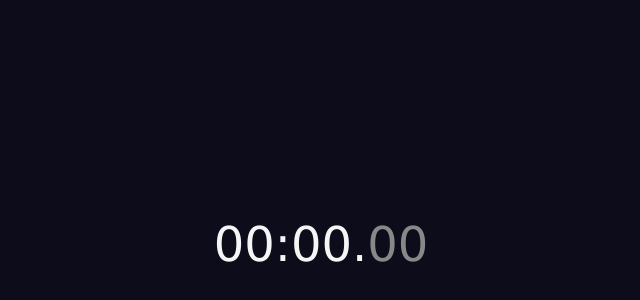
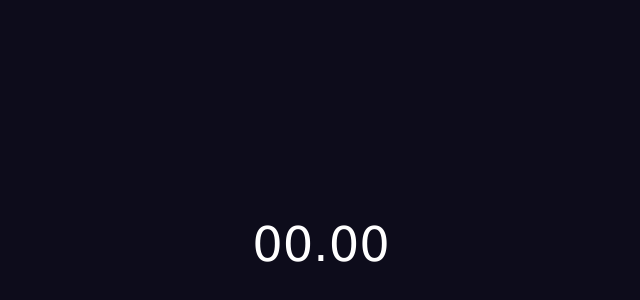
Before and after one commit to s-leirbag/oll-trainer, a React (Create React App) app: page / in a window 1280 px wide. Shown: the part 156-456 px from the top of the page, without its empty margins (319-959 px from the left). Built offline with nearby package versions, Linux system fonts and the light colour scheme; the HTML template or start-up script is replaced by a standard one.

Commit message:
added intermediary colors; hid minutes if under a minute

```diff
--- a/src/Components/Timer/Timer.css
+++ b/src/Components/Timer/Timer.css
@@ -13,9 +13,4 @@
 .digits{
     font-family: Verdana, Geneva, Tahoma, sans-serif;
     font-size: 3rem;
-    color:  #f5f5f5;
 }
-
-.mili-sec{
-    color:  #888888;
-}
--- a/src/Components/Timer/Timer.jsx
+++ b/src/Components/Timer/Timer.jsx
@@ -1,135 +1,86 @@
 import React from 'react';
-// import { useState, useEffect } from 'react';
 import "./Timer.css";
 
 export default class Timer extends React.Component {
     constructor(props) {
         super(props);
         this.state = {
-            // stage: "idle", // idle, prep, running, ending
-            isRunning: false,
+            stage: "idle", // idle, prep, running, ending
             time: 0,
-            intervalId: null
+            intervalId: null,
+            color: "white",
         }
     }
 
     componentDidMount() {
         window.addEventListener("keydown", this.handleKeyDown);
-        // window.addEventListener("keyup", this.handleKeyUp);
+        window.addEventListener("keyup", this.handleKeyUp);
     }
 
     handleKeyDown = (event) => {
-        // color:  #e42a2a;
         if (event.key === " ") {
             if (event.repeat)
                 return;
 
-            // console.log("space key pressed");
+            if (this.state.stage === "idle") {
+                this.setState({
+                    stage: "prep",
+                    time: 0,
+                    color: "green",
+                });
+            }
+            else if (this.state.stage === "running") {
+                clearInterval(this.state.intervalId);
+                this.setState({
+                    stage: "ending",
+                    intervalId: null,
+                    color: "maroon",
+                });
 
-            if (this.state.isRunning === false) {
+            }
+        }
+    }
+
+    handleKeyUp = (event) => {
+        if (event.key === " ") {
+            if (this.state.stage === "prep") {
                 this.setState({
-                    isRunning: true,
-                    time: 0,
+                    stage: "running",
                     intervalId: setInterval(() => {
                         this.setState({time: this.state.time + 10});
                     }, 10),
+                    color: "white",
                 });
             }
-            else {
-                clearInterval(this.state.intervalId);
+            else if (this.state.stage === "ending") {
                 this.setState({
-                    isRunning: false,
-                    intervalId: null,
+                    stage: "idle",
+                    color: "white",
                 });
             }
         }
     }
 
-    // handleKeyUp = (event) => {
-    //     if (event.key === " ") {
-    //         console.log("space key released");
-    //         if (this.state.isRunning === false) {
-    //             this.setState({
-    //                 isRunning: true,
-    //                 time: 0,
-    //                 intervalId: setInterval(() => {
-    //                     this.setState({time: this.state.time + 10});
-    //                 }, 10),
-    //             });
-    //         }
-    //         else {
-    //             clearInterval(this.state.intervalId);
-    //             this.setState({
-    //                 isRunning: false,
-    //                 intervalId: null,
-    //             });
-    //         }
-    //     }
-    // }
-
     render() {
         const time = this.state.time;
+        const color = this.state.color;
+        // const stage = this.state.stage;
+
         return (
             <div className="timer">
-                <span className="digits">
-                    {("0" + Math.floor((time / 60000) % 60)).slice(-2)}:
+                <span className="digits" style={{ color: color }}>
+                    {(time > 60000) ? (("0" + Math.floor((time / 60000) % 60)).slice(-2) + ":") : ""}
                 </span>
-                <span className="digits">
+                <span className="digits" style={{ color: color }}>
                     {("0" + Math.floor((time / 1000) % 60)).slice(-2)}.
                 </span>
-                <span className="digits mili-sec">
+                <span className="digits"
+                    style={{ color: color }}
+                    // style={{ color: stage === "prep" || stage === "ending" ? color : "gray" }}
+                >
                     {("0" + ((time / 10) % 100)).slice(-2)}
                 </span>
             </div>
         )
     }
 }
-
-// export default function Timer(props) {
-//     const [isPaused, setIsPaused] = useState(true);
-//     const [time, setTime] = useState(0);
-
-//     useEffect(() => {
-//         let interval = null;
-
-//         if (isPaused === false) {
-//             interval = setInterval(() => {
-//                 setTime((time) => time + 10);
-//             }, 10);
-//         } else {
-//             clearInterval(interval);
-//         }
-//         return () => {
-//             clearInterval(interval);
-//         };
-//     }, [isPaused]);
-
-//     useEffect(() => {
-//         window.addEventListener("keydown", (event) => {
-//             if (event.key === " ") {
-//                 console.log("space key pressed");
-//                 if (isPaused === false) {
-//                     setIsPaused(true);
-//                 }
-//                 else {
-//                     setIsPaused(false);
-//                     setTime(0);
-//                 }
-//             }
-//         });
-//     }, []);
-
-//     return (
-//         <div className="timer">
-//             <span className="digits">
-//                 {("0" + Math.floor((time / 60000) % 60)).slice(-2)}:
-//             </span>
-//             <span className="digits">
-//                 {("0" + Math.floor((time / 1000) % 60)).slice(-2)}.
-//             </span>
-//             <span className="digits mili-sec">
-//                 {("0" + ((time / 10) % 100)).slice(-2)}
-//             </span>
-//         </div>
-//     );
-// }
```
